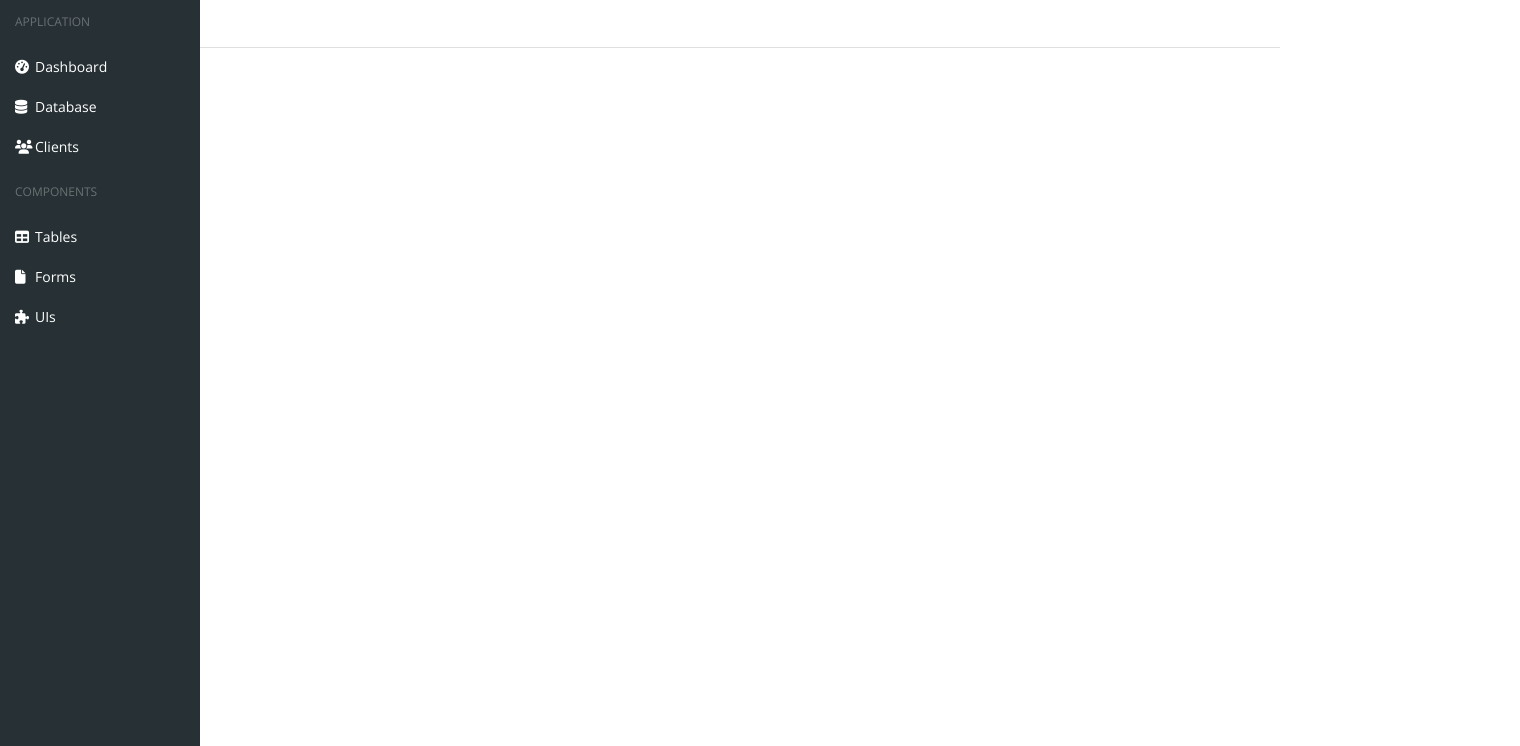
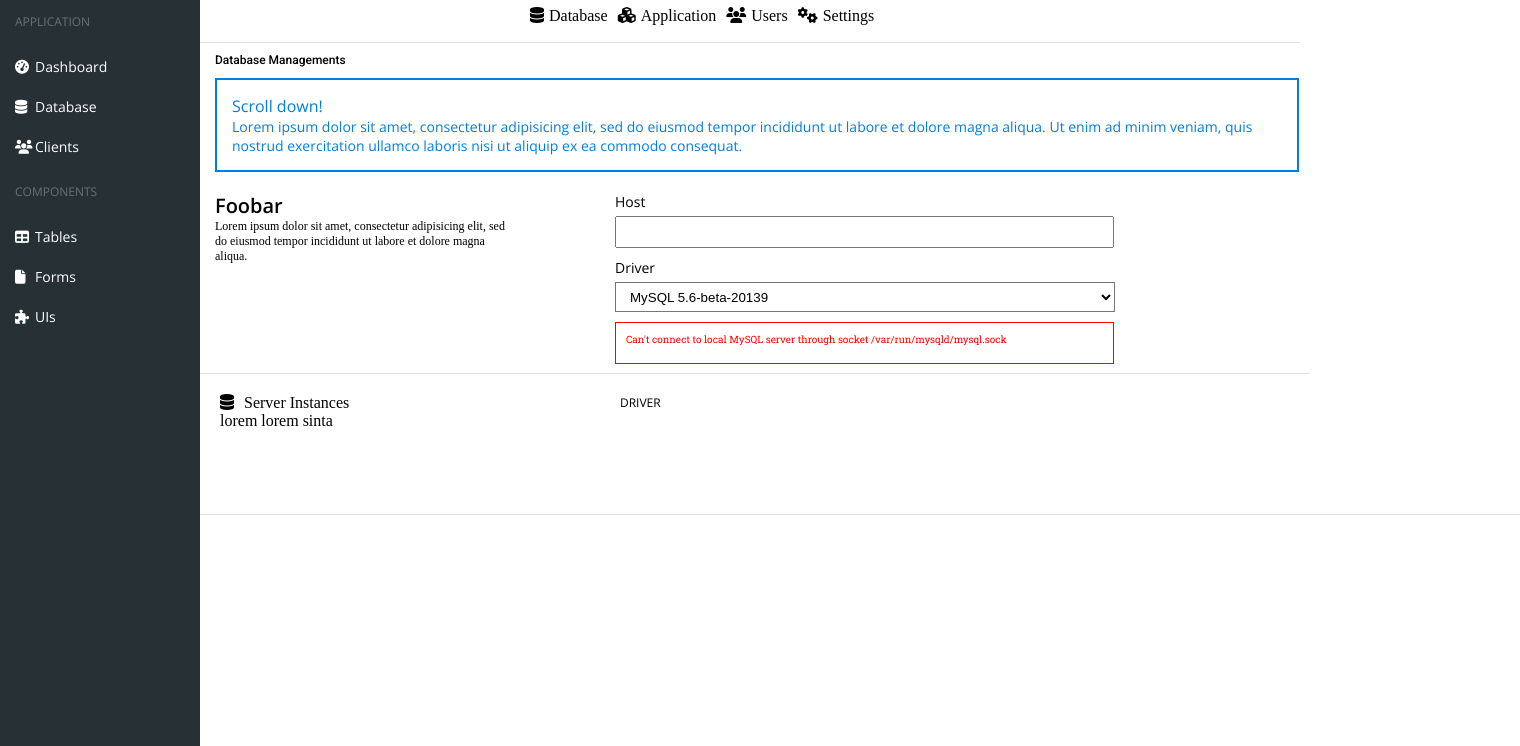
Before and after one commit to mbonghanoy/dashboard, a plain HTML site: page database.html in a window 1280 px wide. Shown: the part 54-800 px from the top of the page, 1520 px wide, since content can reach past the window. Drawn offline with nearby package versions, Linux system fonts and the light colour scheme.

Commit message:
fixed database

```diff
--- a/css/style.css
+++ b/css/style.css
@@ -285,7 +285,127 @@ a{
     height: 50px;
     border-bottom: 1px solid #E0E0E0;
 }
-.database-right-container{
-    width: 1000px;
-    height: 100%;
+.database-content{
+    padding: 10px;
+    height: 25px;
+    width: 100%;
+    border-bottom: 1px solid #E0E0E0;
 }
+.data-icon{
+    float: left;
+    color: black;
+}
+.database-content p{
+    float: left;
+    margin-right: 10px;
+    margin-left: 5px;
+    color: black;
+}
+.database-content li{
+    margin-left: 20px;
+}
+.nav-top{
+    margin-left: 500px;
+}
+.alert-content{
+    padding: 15px;
+    width: 100%;
+    height: 280px;
+    border-bottom: 1px solid #E0E0E0;
+}
+.scroll-box{
+    font-family: "Open Sans";
+    width: 1050px;
+    border: 2px solid #007EE5;
+    padding: 15px;
+    color: #007EE5;
+    margin-left: 200px;
+    margin-bottom: 20px;
+}
+.scroll-content{
+    opacity: .5px;
+    font-size: 14px;
+}
+.foo-bar{
+    margin-left: 200px;
+    float: left;
+}
+.foo-bar-content-left{
+    width: 300px;
+    float: left;
+}
+.foo-bar-content-left p{
+    font-size: 12px;
+}
+.foo-bar-content-left h2{
+    font-family: "Open Sans";
+    font-size: 20px;
+}
+.foo-bar-content-right{
+    width: 300px;
+    float: right;
+    margin-left: 100px;
+    margin-bottom: 10px;
+    font-family: "Open Sans";
+    font-size: 14px;
+}
+.foo-bar-content-right p{
+    margin-bottom: 5px;
+}
+.foo-bar-content-right li{
+    margin-bottom: 10px;
+}
+.foo-bar-content-right input[type=text]{
+    backgroun: transparent;
+    padding: 5px;
+    height: 18px;
+    width: 485px;
+}
+.dropdwn select{
+    background: transparent;
+    height: 30px;
+    padding: 5px;
+    padding-left: 10px;
+    width: 500px;
+}
+.save-cancel{
+    padding: 10px;
+    width: 100%;
+    font-family: "Roboto";
+    font-size: 12px;
+}
+.save-cancel-content{
+    margin-left: 205px;
+    float: left;
+}
+.server-instances{
+    width: 100%;
+    height: 100px;
+    border-bottom: 1px solid #E0E0E0;
+    margin-left: 200px;
+    padding: 20px;
+}
+.server-instances-left{
+    width: 300px;
+    float: left;
+}
+.server-instances-left .data-icon{
+    margin-right: 10px;
+}
+.server-instances-right{
+    width: 300px;
+    float: left;
+    margin-left: 100px;
+    margin-bottom: 10px;
+    font-family: "Open Sans";
+    font-size: 12px;
+}
+.connect-status{
+    padding: 10px;
+    border: 1px solid red;
+    font-size: 10px;
+    color: red;
+    height: 20px;
+    width: 477px;
+    font-family: "Roboto Slab";
+}
--- a/database.html
+++ b/database.html
@@ -84,9 +84,104 @@
             </div>
         </div>
     </div>
-    <div class="second-content">
-        <div class="database-right-container">
-
+    <div class="database-content">
+        <div class="right-container">
+            <div class="nav-top">
+                <li>
+                    <a href="">
+                        <div class="data-icon">
+                            <i class="fa fa-database" aria-hidden="true"></i>
+                        </div>
+                        <p>Database</p>
+                    </a>
+                </li>
+                <li>
+                    <a href="">
+                        <div class="data-icon">
+                            <i class="fa fa-cubes" aria-hidden="true"></i>
+                        </div>
+                        <p>Application</p>
+                    </a>
+                </li>
+                <li>
+                    <a href="">
+                        <div class="data-icon">
+                            <i class="fa fa-users" aria-hidden="true"></i>
+                        </div>
+                        <p>Users</p>
+                    </a>
+                </li>
+                <li>
+                    <a href="">
+                        <div class="data-icon">
+                            <i class="fa fa-cogs" aria-hidden="true"></i>
+                        </div>
+                        <p>Settings</p>
+                    </a>
+                </li>
+            </div>
+        </div>
+    </div>
+    <div class="save-cancel">
+        <div class="right-container">
+            <div class="save-cancel-content">
+                <div class="">
+                    <p>Database Managements</p>
+                </div>
+            </div>
+        </div>
+    </div>
+    <div class="alert-content">
+        <div class="right-container">
+            <div class="scroll-box">
+                <p class="drop-box-text">Scroll down!</p>
+                <p class="scroll-content">
+                    Lorem ipsum dolor sit amet, consectetur adipisicing elit, sed do eiusmod tempor incididunt ut labore et dolore magna aliqua. Ut enim ad minim veniam, quis nostrud exercitation ullamco laboris nisi ut aliquip ex ea commodo consequat.
+                </p>
+            </div>
+            <div class="foo-bar">
+                <div class="foo-bar-content-left">
+                    <h2>Foobar</h2>
+                    <p>
+                        Lorem ipsum dolor sit amet, consectetur adipisicing elit, sed do eiusmod tempor incididunt ut labore et dolore magna aliqua.
+                    </p>
+                </div>
+                <div class="foo-bar-content-right">
+                    <li>
+                        <p>Host</p>
+                        <input type="text">
+                    </li>
+                    <li>
+                        <p>Driver</p>
+                        <div class="dropdwn">
+                            <select>
+                                <option>MySQL 5.6-beta-20139</option>
+                            </select>
+                        </div>
+                    </li>
+                    <li>
+                        <div class="connect-status">
+                            <p>
+                                Can't connect to local MySQL server through socket /var/run/mysqld/mysql.sock
+                            </p>
+                        </div>
+                    </li>
+                </div>
+            </div>
+        </div>
+    </div>
+    <div class="server-instances">
+        <div class="right-container">
+            <div class="server-instances-left">
+                <div class="data-icon">
+                    <i class="fa fa-database" aria-hidden="true"></i>
+                </div>
+                <p>Server Instances</p>
+                <p>lorem lorem sinta</p>
+            </div>
+            <div class="server-instances-right">
+                <p>DRIVER</p>
+            </div>
         </div>
     </div>
 </body>
```
